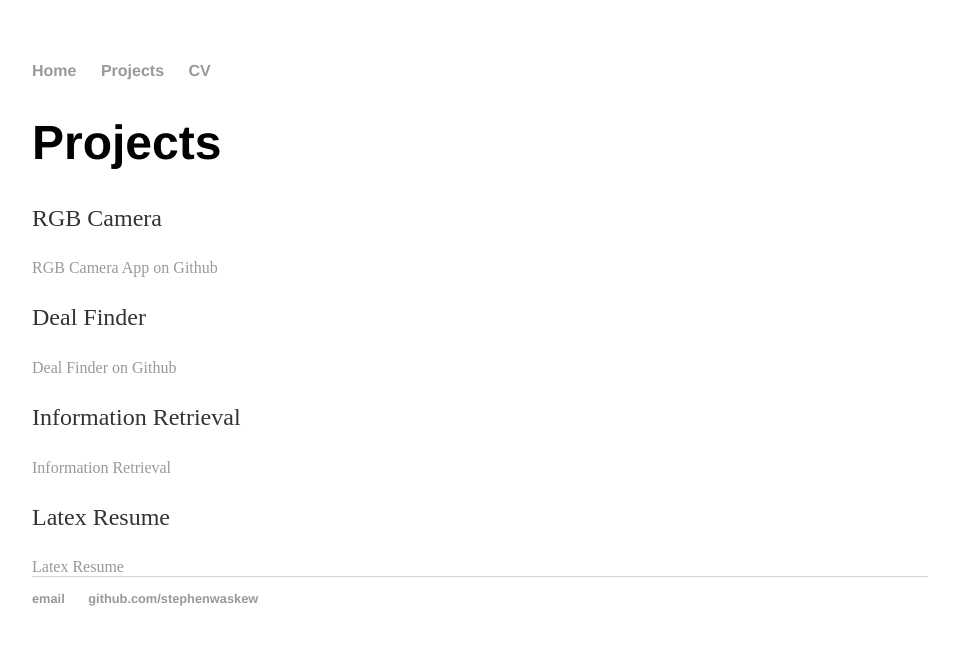
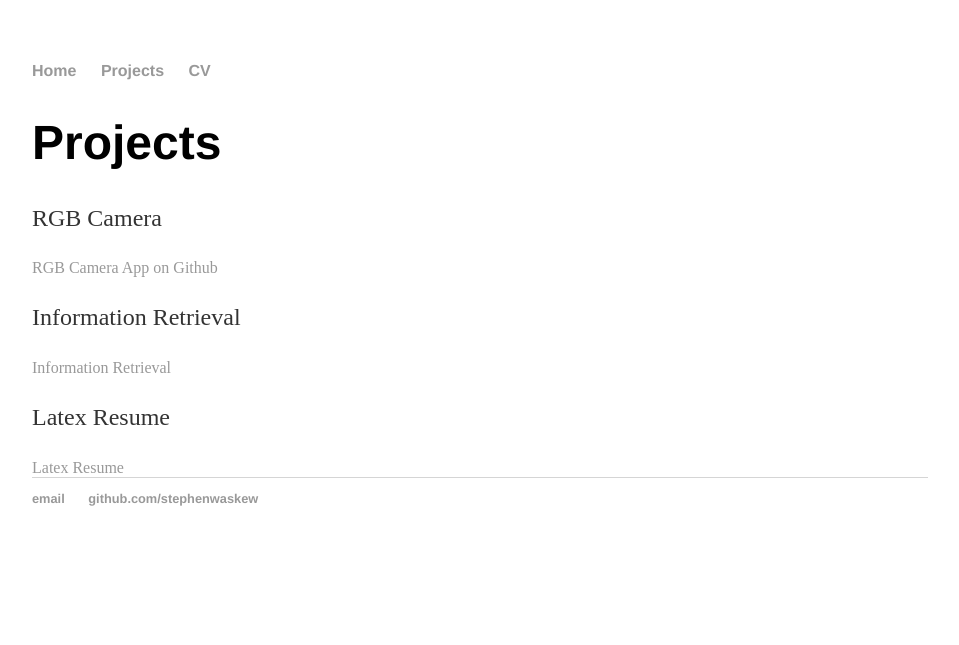
Before and after one commit to stephenwaskew/stephenwaskew.github.io, a Jekyll site: the page built from projects/index.html, in a window 1280 px wide. Shown: the top 645 px of the page, without its empty margins (160-1119 px from the left). Built offline with Jekyll 4.4.1, drawn with Linux system fonts in a browser that asks for light colours.

Commit message:
updated projects

```diff
--- a/projects/index.html
+++ b/projects/index.html
@@ -7,8 +7,6 @@ title: Projects
 			<h1>Projects</h1>
 			<p> RGB Camera </p>
 			<a href="https://github.com/stephenwaskew/RGB_camera"> RGB Camera App on Github</a>
-			<p> Deal Finder </p>
-			<a href="https://github.com/stephenwaskew/deal_finder"> Deal Finder on Github</a>
 			<p> Information Retrieval </p>
 			<a href="https://github.com/stephenwaskew/information_retrieval"> Information Retrieval </a>
 			<p> Latex Resume </p>
```
